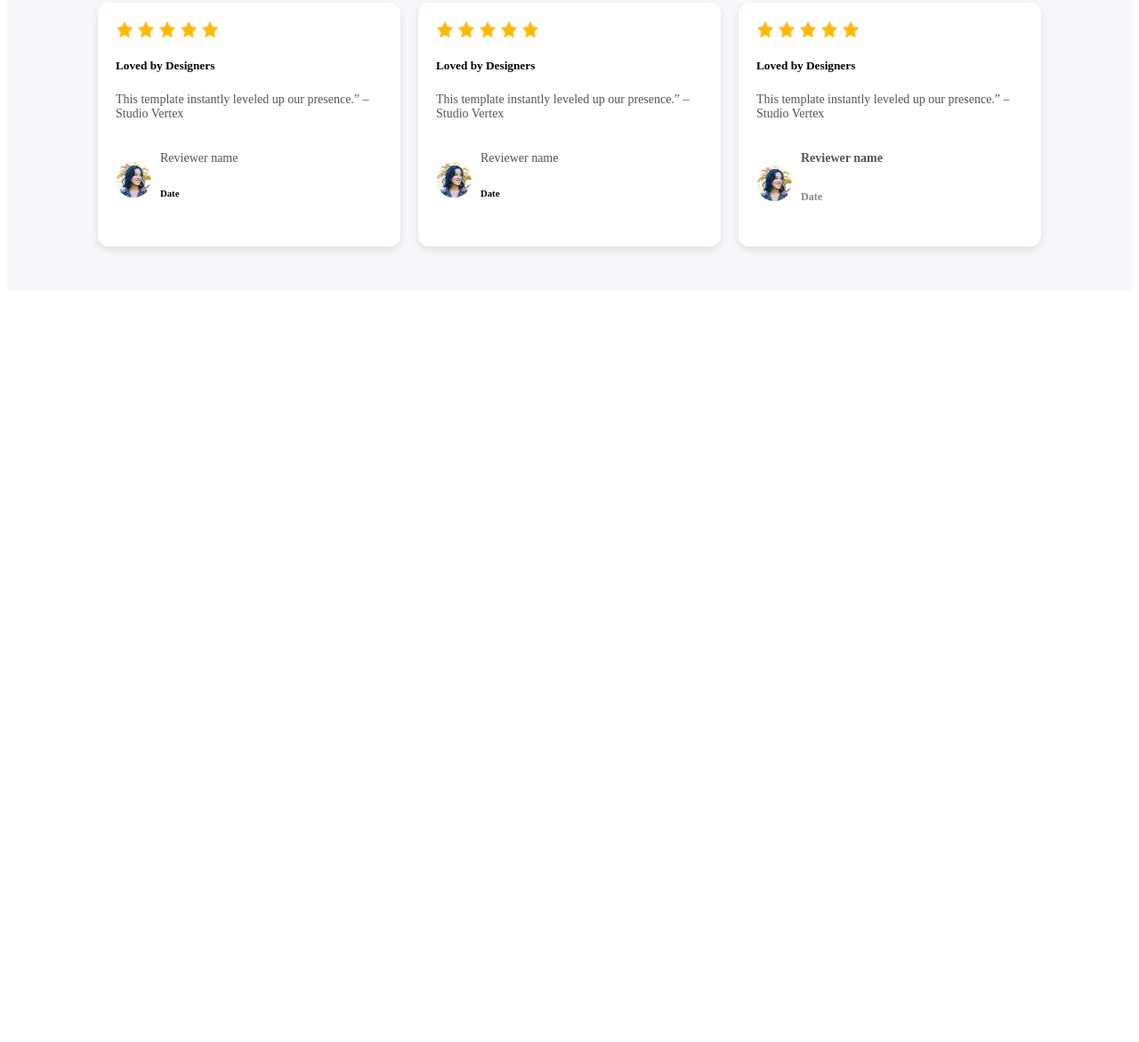
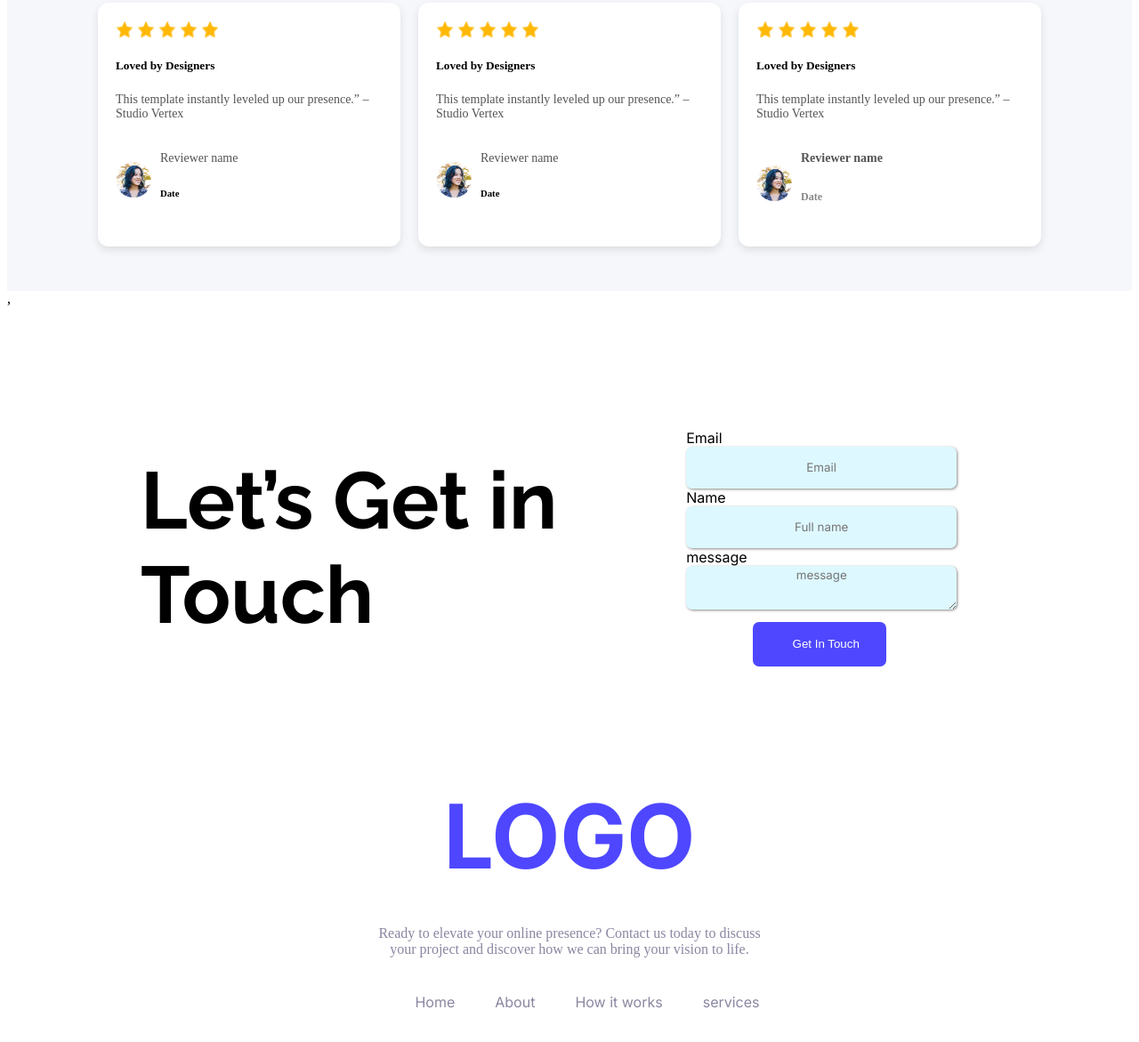
Before and after one commit to Tasranur/PH-Assaignment-1, a plain HTML site: page index.html in a window 1280 px wide. Shown: the part 1706-2877 px from the top of the page at 89% size. Before the commit the page ends 2041 px from the top, so only its background shows below. Drawn offline with Linux system fonts and the light colour scheme.

Commit message:
add footer and completed the assaignment

```diff
--- a/index.html
+++ b/index.html
@@ -141,7 +141,46 @@
     </section>
 
   </main>
-  <footer></footer>
+  <footer>,
+    <section>
+      <div class="raleway-font-normal input-container">
+        <div>
+
+          <h1 class="input-stittle">Let’s Get in Touch</h1>
+
+        </div>
+        <div class="input-card">
+
+
+          <label class="form-label inter-font-normal " for="Email">Email</label>
+          <input class="form inter-font-normal" placeholder="Email" type="Email">
+
+          <label class="form-label  inter-font-normal" for="Name">Name</label>
+          <input class="form inter-font-normal" placeholder="Full name" type="Name">
+
+          <label class="form-label  inter-font-normal" for="">message</label>
+          <textarea rows="14" class="form inter-font-normal" placeholder="message" name="" id="message"></textarea>
+
+          <button class="btns-common-blue form-submit-button">Get In Touch</button>
+
+        </div>
+      </div>
+    </section>
+    <section>
+      <h1 class="inter-font-normal common-blue footer-txt">LOGO</h1>
+      <p class="footer-txt-des">Ready to elevate your online presence? Contact us today to discuss <br>
+        your project and
+        discover
+        how we can bring your
+        vision to life.</p>
+      <ul class="inter-font-normal  footer-button">
+        <li><a href="">Home</a></li>
+        <li><a href="">About</a></li>
+        <li><a href="">How it works</a></li>
+        <li><a href="">services</a></li>
+      </ul>
+    </section>
+  </footer>
 
 </body>
 
--- a/styles/styles.css
+++ b/styles/styles.css
@@ -174,3 +174,59 @@ header {
   font-size: 12px;
   color: #888;
 }
+.input-container {
+  display: flex;
+  justify-content: center;
+  align-items: center;
+  gap: 120px;
+  margin: 90px 150px 20px;
+}
+.input-stittle {
+  font-weight: bold;
+  font-size: 90px;
+}
+.input-card label {
+  display: block;
+}
+.form {
+  border: none;
+  background-color: hsla(193, 100%, 83%, 0.383);
+  border-radius: 7px;
+  text-align: center;
+  width: 300px;
+  height: 45px;
+  box-shadow: 1px 1px 3px #888;
+}
+.form-submit-button {
+  padding-left: 20px;
+  margin-left: 75px;
+  margin-top: 10px;
+}
+.footer-txt {
+  text-align: center;
+  font-weight: 900px;
+  font-size: 100px;
+  margin-bottom: 40px;
+}
+.footer-txt-des {
+  text-align: center;
+  color: #8987a1;
+  margin-top: 40px;
+  margin-bottom: 0px;
+}
+.footer-button li {
+  list-style: none;
+}
+.footer-button li a {
+  text-decoration: none;
+  color: #8987a1;
+}
+
+.footer-button {
+  display: flex;
+  justify-content: center;
+  align-items: center;
+  gap: 45px;
+  margin-bottom: 60px;
+  margin-top: 40px;
+}
```
